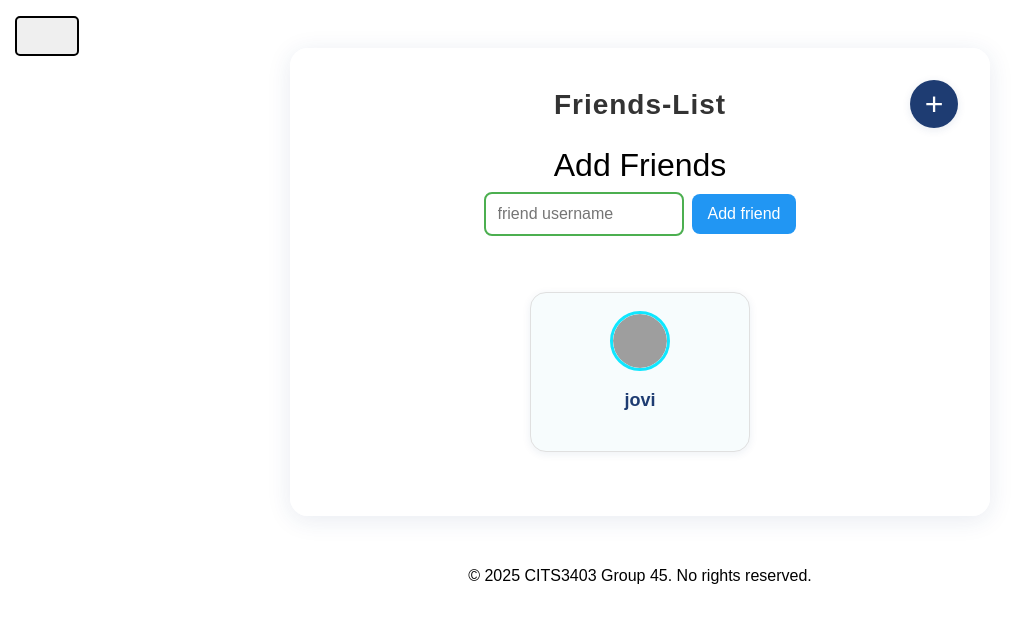
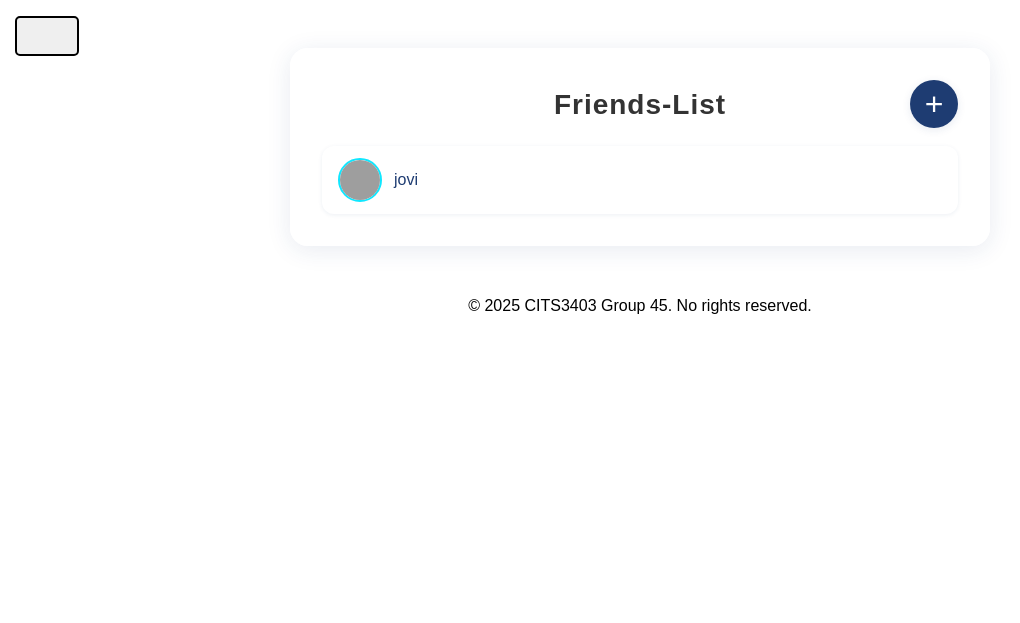
Before and after one commit to dhq-le/CITS3403, a Flask app: page /friends in a window 1280 px wide. Shown: the part 68-691 px from the top of the page, without its empty margins (0-1020 px from the left). Run offline with Flask 3, Linux system fonts and the light colour scheme; a user stored in the database is signed in; data comes from the database, SQL or seed files in the repository; some libraries are stand-ins or nearby versions; grey boxes are pictures that could not be loaded.

Commit message:
styling the friends page

```diff
--- a/app/static/css/friends.css
+++ b/app/static/css/friends.css
@@ -296,3 +296,92 @@ h1 {
   margin: 0 0 24px 0;
   width: 100%;
 }
+
+.comparison-overlay {
+  position: fixed;
+  bottom: 0;
+  left: 0;
+  right: 0;
+  max-height: 80%;
+  background: white;
+  border-top-left-radius: 20px;
+  border-top-right-radius: 20px;
+  box-shadow: 0 -4px 20px rgba(0,0,0,0.1);
+  padding: 1.5rem;
+  display: none;
+  flex-direction: column;
+  align-items: center;
+  z-index: 9999;
+  animation: slideUp 0.3s ease-out forwards;
+}
+
+.overlay-content {
+  width: 100%;
+  max-width: 500px;
+  margin: 0 auto;
+  text-align: center;
+}
+
+#comparisonOverlay.active {
+  display: flex;
+}
+
+#closeOverlay {
+  position: absolute;
+  top: 12px;
+  right: 20px;
+  font-size: 24px;
+  background: none;
+  border: none;
+  color: #888;
+  cursor: pointer;
+}
+#closeOverlay:hover {
+  color: #d32f2f;
+}
+
+@keyframes slideUp {
+  from { transform: translateY(100%); opacity: 0; }
+  to { transform: translateY(0); opacity: 1; }
+}
+
+.friend-row {
+  display: flex;
+  align-items: center;
+  gap: 12px;
+  padding: 12px 16px;
+  background: white;
+  border-radius: 12px;
+  box-shadow: 0 1px 4px rgba(30,60,114,0.08);
+  transition: transform 0.2s, box-shadow 0.2s;
+  cursor: pointer;
+  width: 100%;
+  box-sizing: border-box;
+}
+
+.friend-list-wrapper {
+  display: flex;
+  flex-direction: column;
+  gap: 16px;
+  width: 100%;
+}
+
+
+.friend-row:hover {
+  transform: translateY(-2px);
+  box-shadow: 0 4px 10px rgba(30,60,114,0.12);
+}
+
+.friend-thumb {
+  width: 44px;
+  height: 44px;
+  border-radius: 50%;
+  border: 2px solid #10e7ff;
+  object-fit: cover;
+}
+
+.friend-name {
+  font-size: 16px;
+  color: #1e3c72;
+  font-weight: 500;
+}
--- a/app/static/js/friends.js
+++ b/app/static/js/friends.js
@@ -1,19 +1,24 @@
 document.addEventListener('DOMContentLoaded', function () {
   // Focus on add friend input
-  var input = document.querySelector('.friend-input');
+  const input = document.querySelector('.friend-input');
   if (input) input.focus();
 
   // Fade out all flash messages after 5 seconds
-  var flashes = document.querySelectorAll('.flash');
+  const flashes = document.querySelectorAll('.flash');
   if (flashes.length) {
-    setTimeout(function () {
-      flashes.forEach(function (el) {
-        el.classList.add('fade-out');
-      });
+    setTimeout(() => {
+      flashes.forEach(el => el.classList.add('fade-out'));
     }, 5000);
   }
 
-  const cards = document.querySelectorAll('.friend-card');
+  // Chart Overlay Logic
+  const cards = document.querySelectorAll('.friend-row');
+  const overlay = document.getElementById('comparisonOverlay');
+  const closeBtn = document.getElementById('closeOverlay');
+  const nameDisplay = document.getElementById('friendNameDisplay');
+  const ctx = document.getElementById('comparisonChart');
+  let chartInstance;
+
   cards.forEach(card => {
     card.addEventListener('click', () => {
       const friend = card.dataset.username;
@@ -37,13 +42,11 @@ document.addEventListener('DOMContentLoaded', function () {
           const userCalories = userData.map(e => e.calories);
           const friendCalories = friendData.map(e => e.calories);
 
-          const ctx = document.getElementById('comparisonChart');
-          if (!ctx) {
-            console.error("Comparison chart not found");
-            return;
+          if (chartInstance) {
+            chartInstance.destroy();
           }
 
-          new Chart(ctx, {
+          chartInstance = new Chart(ctx, {
             type: 'line',
             data: {
               labels: labels,
@@ -57,7 +60,7 @@ document.addEventListener('DOMContentLoaded', function () {
                 {
                   label: friend,
                   data: friendCalories,
-                  borderColor: "rgb(192,42,75)",
+                  borderColor: "rgb(192, 42, 75)",
                   tension: 0.2
                 }
               ]
@@ -72,8 +75,34 @@ document.addEventListener('DOMContentLoaded', function () {
             }
           });
 
-          document.getElementById('comparison-graph-section').style.display = 'block';
+          nameDisplay.textContent = friend;
+          overlay.classList.add('active');
         });
     });
   });
+
+  if (closeBtn) {
+    closeBtn.addEventListener('click', () => {
+      overlay.classList.remove('active');
+    });
+  }
+
+  // Add Friend Modal Logic
+  const openBtn = document.getElementById('openAddFriendModal');
+  const modal = document.getElementById('addFriendModal');
+  const closeModalBtn = document.getElementById('closeAddFriendModal');
+
+  if (openBtn && modal && closeModalBtn) {
+    openBtn.onclick = () => {
+      modal.classList.add('active');
+    };
+    closeModalBtn.onclick = () => {
+      modal.classList.remove('active');
+    };
+    window.onclick = (e) => {
+      if (e.target === modal) {
+        modal.classList.remove('active');
+      }
+    };
+  }
 });
--- a/app/templates/friends.html
+++ b/app/templates/friends.html
@@ -36,26 +36,22 @@
     {% endif %}
 
     <!-- 发送好友请求 -->
-    <div class="add-friend-section">
+    <!-- <div class="add-friend-section">
       <h2>Add Friends</h2>
       <form method="post" class="add-friend-form">
         {{ form.hidden_tag() }}
         {{ form.friend_username(class="friend-input", placeholder="friend username") }}
         {{ form.submit(class="btn add-btn") }}
       </form>
-    </div>
+    </div> -->
 
     {% if friends %}
-      <div class="friend-list">
+      <div class="friend-list-wrapper">
         {% for u in friends %}
-          <div class="friend-card" data-username="{{ u.username }}">
-            <div class="avatar">
-              <img
-                src="{{ url_for('static', filename='profile_pics/' + u.profile_pic) if u.profile_pic else url_for('static', filename='images/user.png') }}"
-                alt="{{ u.username }}'s profile picture"
-                class="friend-avatar">
-            </div>
-            <div class="username">{{ u.username }}</div>
+          <div class="friend-row" data-username="{{ u.username }}">
+            <img src="{{ url_for('static', filename='profile_pics/' + u.profile_pic) if u.profile_pic else url_for('static', filename='images/user.png') }}"
+                class="friend-thumb" alt="profile picture">
+            <span class="friend-name">{{ u.username }}</span>
           </div>
         {% endfor %}
       </div>
@@ -87,10 +83,13 @@
       </form>
     </div>
   </div>
-  <div id="comparison-graph-section" style="display: none;" class="chart-container">
-    <h2 class="chart-title">Calories Burnt Comparison</h2>
-    <canvas id="comparisonChart"></canvas>
-  </div>
+  <div id="comparisonOverlay" class="comparison-overlay">
+    <div class="overlay-content">
+      <button id="closeOverlay" class="close-overlay">&times;</button>
+      <h3>Calories Burnt vs <span id="friendNameDisplay"></span></h3>
+      <canvas id="comparisonChart"></canvas>
+    </div>
+</div>
 {% endblock %}
 
 {% block scripts %}
```
